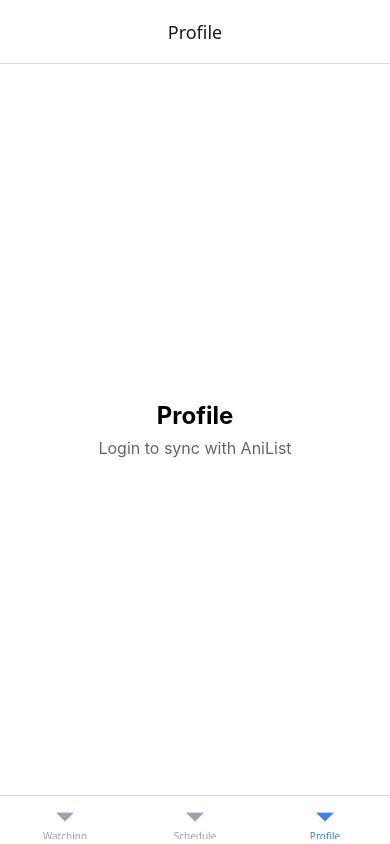
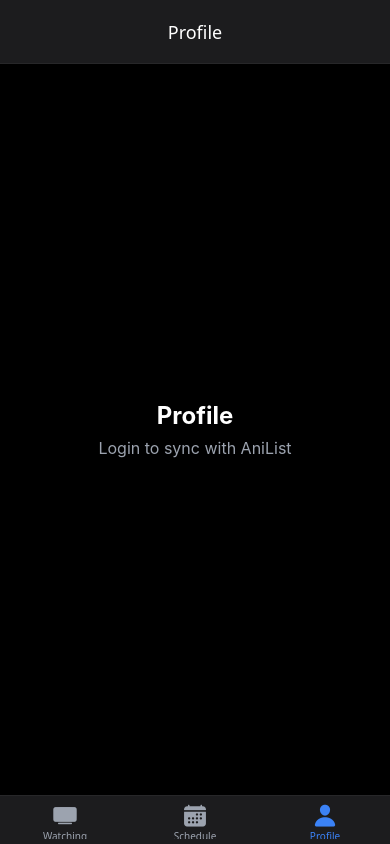
Before and after one commit to x-typo/rakuroku, a React Native app: screen /Profile in a window 390 px wide. Built offline with nearby package versions, Linux system fonts and the light colour scheme.

Commit message:
Implement dark theme styling and add icons to tab navigation

```diff
--- a/App.tsx
+++ b/App.tsx
@@ -1,19 +1,23 @@
 import { StatusBar } from "expo-status-bar";
-import { NavigationContainer } from "@react-navigation/native";
+import { NavigationContainer, DarkTheme } from "@react-navigation/native";
 import { createBottomTabNavigator } from "@react-navigation/bottom-tabs";
+import { Ionicons } from "@expo/vector-icons";
 import { WatchingScreen, ScheduleScreen, ProfileScreen } from "./src/screens";
 
 const Tab = createBottomTabNavigator();
 
 export default function App() {
   return (
-    <NavigationContainer>
-      <StatusBar style="auto" />
+    <NavigationContainer theme={DarkTheme}>
+      <StatusBar style="light" />
       <Tab.Navigator
         screenOptions={{
           tabBarActiveTintColor: "#3B82F6",
           tabBarInactiveTintColor: "#9CA3AF",
           headerTitleAlign: "center",
+          headerStyle: { backgroundColor: "#1c1c1e" },
+          headerTintColor: "#fff",
+          tabBarStyle: { backgroundColor: "#1c1c1e" },
         }}
       >
         <Tab.Screen
@@ -21,6 +25,9 @@ export default function App() {
           component={WatchingScreen}
           options={{
             tabBarLabel: "Watching",
+            tabBarIcon: ({ color, size }) => (
+              <Ionicons name="tv" size={size} color={color} />
+            ),
           }}
         />
         <Tab.Screen
@@ -28,6 +35,9 @@ export default function App() {
           component={ScheduleScreen}
           options={{
             tabBarLabel: "Schedule",
+            tabBarIcon: ({ color, size }) => (
+              <Ionicons name="calendar" size={size} color={color} />
+            ),
           }}
         />
         <Tab.Screen
@@ -35,6 +45,9 @@ export default function App() {
           component={ProfileScreen}
           options={{
             tabBarLabel: "Profile",
+            tabBarIcon: ({ color, size }) => (
+              <Ionicons name="person" size={size} color={color} />
+            ),
           }}
         />
       </Tab.Navigator>
--- a/package.json
+++ b/package.json
@@ -9,6 +9,7 @@
     "web": "expo start --web"
   },
   "dependencies": {
+    "@expo/vector-icons": "^15.0.3",
     "@react-navigation/bottom-tabs": "^7.9.0",
     "@react-navigation/native": "^7.1.26",
     "expo": "~54.0.30",
--- a/src/screens/ProfileScreen.tsx
+++ b/src/screens/ProfileScreen.tsx
@@ -12,7 +12,7 @@ export default function ProfileScreen() {
 const styles = StyleSheet.create({
   container: {
     flex: 1,
-    backgroundColor: "#fff",
+    backgroundColor: "#000",
     alignItems: "center",
     justifyContent: "center",
   },
@@ -20,9 +20,10 @@ const styles = StyleSheet.create({
     fontSize: 24,
     fontWeight: "bold",
     marginBottom: 8,
+    color: "#fff",
   },
   subtitle: {
     fontSize: 16,
-    color: "#666",
+    color: "#9CA3AF",
   },
 });
--- a/src/screens/ScheduleScreen.tsx
+++ b/src/screens/ScheduleScreen.tsx
@@ -12,7 +12,7 @@ export default function ScheduleScreen() {
 const styles = StyleSheet.create({
   container: {
     flex: 1,
-    backgroundColor: "#fff",
+    backgroundColor: "#000",
     alignItems: "center",
     justifyContent: "center",
   },
@@ -20,9 +20,10 @@ const styles = StyleSheet.create({
     fontSize: 24,
     fontWeight: "bold",
     marginBottom: 8,
+    color: "#fff",
   },
   subtitle: {
     fontSize: 16,
-    color: "#666",
+    color: "#9CA3AF",
   },
 });
--- a/src/screens/WatchingScreen.tsx
+++ b/src/screens/WatchingScreen.tsx
@@ -12,7 +12,7 @@ export default function WatchingScreen() {
 const styles = StyleSheet.create({
   container: {
     flex: 1,
-    backgroundColor: "#fff",
+    backgroundColor: "#000",
     alignItems: "center",
     justifyContent: "center",
   },
@@ -20,9 +20,10 @@ const styles = StyleSheet.create({
     fontSize: 24,
     fontWeight: "bold",
     marginBottom: 8,
+    color: "#fff",
   },
   subtitle: {
     fontSize: 16,
-    color: "#666",
+    color: "#9CA3AF",
   },
 });
```
Also changed, not shown: 1 other file (tests, documents, lock files or other folders).
